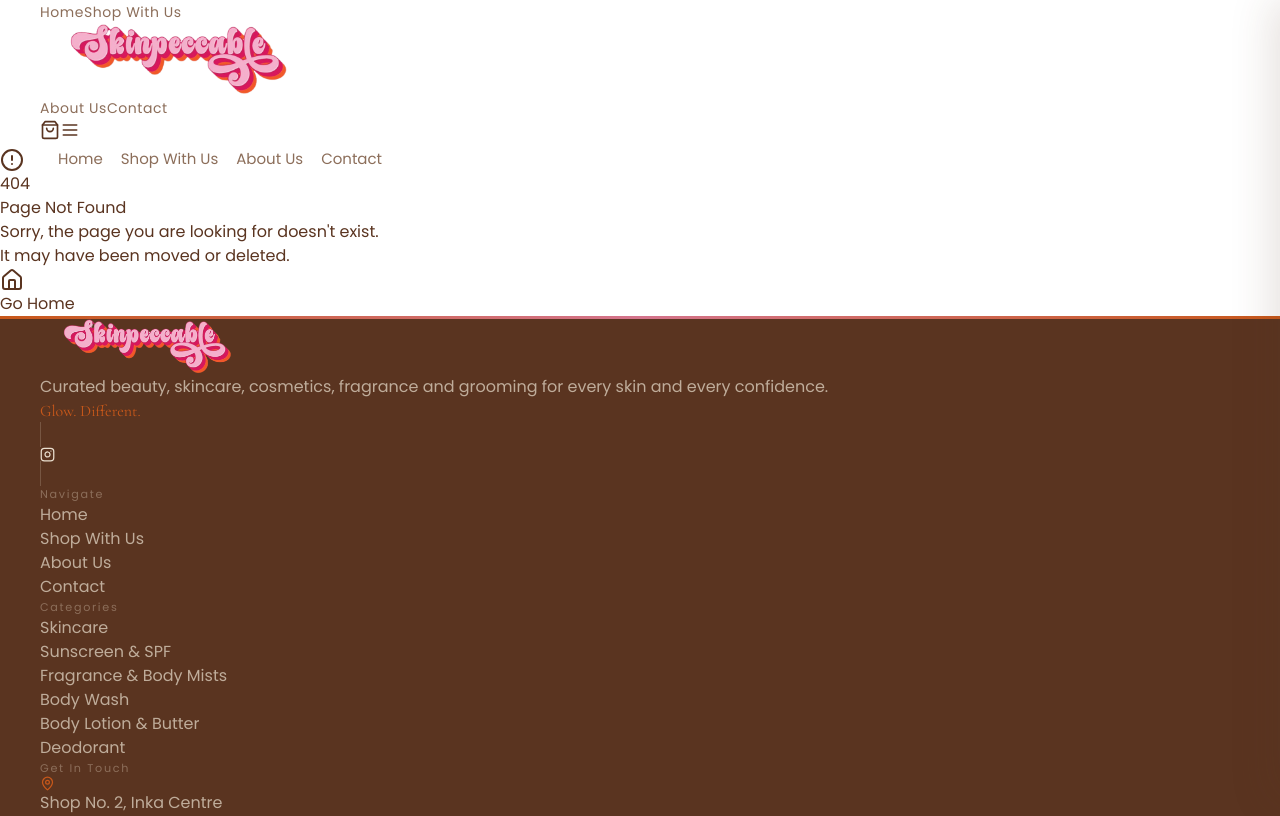
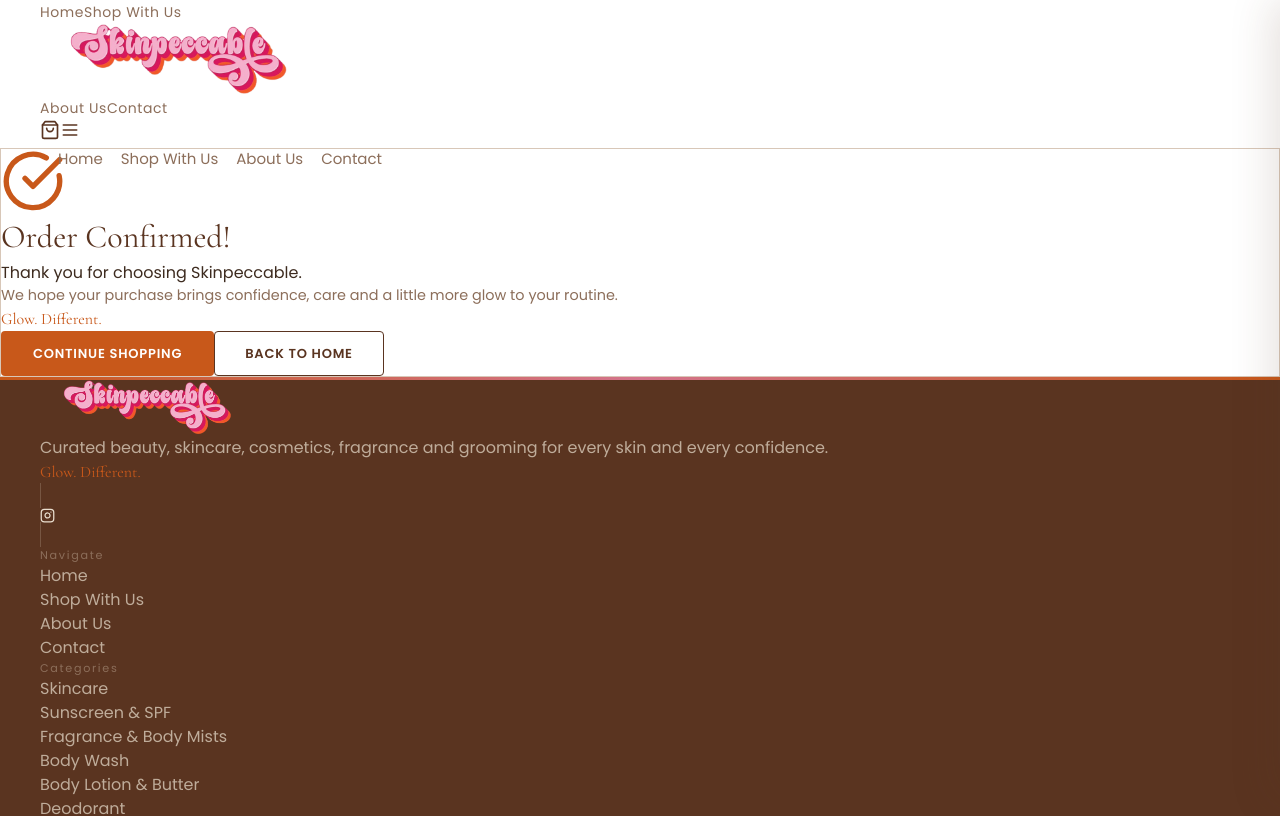
Before and after one commit to tviewws/Skinpeccable, a React (Vite) app in the folder client/: page /checkout/success in a window 1280 px wide. Shown: the top 816 px of the page. Built offline with nearby package versions, Linux system fonts and the light colour scheme; no server answers.

Commit message:
Checkout

```diff
--- a/client/src/App.tsx
+++ b/client/src/App.tsx
@@ -1,6 +1,6 @@
 /*
  * SKINPECCABLE GLOWTIQUE — App Router
- * Routes: / | /shop | /shop/:id | /about | /contact | /checkout
+ * Routes: / | /shop | /shop/:id | /about | /contact | /checkout | /checkout/success
  */
 
 import { Toaster } from "@/components/ui/sonner";
@@ -19,6 +19,7 @@
 import About from "./pages/About";
 import Contact from "./pages/Contact";
 import Checkout from "./pages/Checkout";
+import CheckoutSuccess from "./pages/CheckoutSuccess";
 import NotFound from "./pages/NotFound";
 
 function Layout({ children }: { children: React.ReactNode }) {
@@ -45,10 +46,10 @@
     <Switch>
       <Route path="/" component={() => <Layout><Home /></Layout>} />
       <Route path="/shop" component={() => <Layout><Shop /></Layout>} />
-      {/* Product detail — must come before the 404 catch-all */}
       <Route path="/shop/:id" component={() => <Layout><ProductDetail /></Layout>} />
       <Route path="/about" component={() => <Layout><About /></Layout>} />
       <Route path="/contact" component={() => <Layout><Contact /></Layout>} />
+      <Route path="/checkout/success" component={() => <Layout><CheckoutSuccess /></Layout>} />
       <Route path="/checkout" component={() => <Layout><Checkout /></Layout>} />
       <Route path="/404" component={() => <Layout><NotFound /></Layout>} />
       <Route component={() => <Layout><NotFound /></Layout>} />
--- /dev/null
+++ b/client/src/pages/CheckoutSuccess.tsx
@@ -0,0 +1,47 @@
+import { useEffect } from 'react';
+import { Link, useLocation } from 'wouter';
+import { CheckCircle } from 'lucide-react';
+import { useCart } from '@/contexts/CartContext';
+
+export default function CheckoutSuccess() {
+  const { clearCart } = useCart();
+
+  useEffect(() => {
+    clearCart();
+  }, []);
+
+  return (
+    <div
+      className="min-h-screen flex items-center justify-center py-20 px-4"
+      style={{ backgroundColor: 'var(--light-warm-grey)' }}
+    >
+      <div
+        className="max-w-md w-full text-center rounded-2xl p-12"
+        style={{ backgroundColor: '#FFFFFF', border: '1px solid var(--soft-border-beige)' }}
+      >
+        <CheckCircle size={64} style={{ color: 'var(--deep-orange)' }} className="mx-auto mb-6" />
+        <h1
+          className="font-display font-semibold mb-3"
+          style={{ fontSize: '2rem', color: 'var(--dark-chocolate)' }}
+        >
+          Order Confirmed!
+        </h1>
+        <p className="font-body mb-2" style={{ fontSize: '1rem', color: 'var(--charcoal)' }}>
+          Thank you for choosing Skinpeccable.
+        </p>
+        <p className="font-body mb-8" style={{ fontSize: '0.9rem', color: 'var(--warm-taupe)' }}>
+          We hope your purchase brings confidence, care and a little more glow to your routine.
+        </p>
+        <p className="font-display italic text-lg mb-8" style={{ color: 'var(--deep-orange)' }}>
+          Glow. Different.
+        </p>
+        <Link href="/shop">
+          <button className="btn-primary w-full justify-center">Continue Shopping</button>
+        </Link>
+        <Link href="/">
+          <button className="btn-secondary w-full justify-center mt-3">Back to Home</button>
+        </Link>
+      </div>
+    </div>
+  );
+}
```
